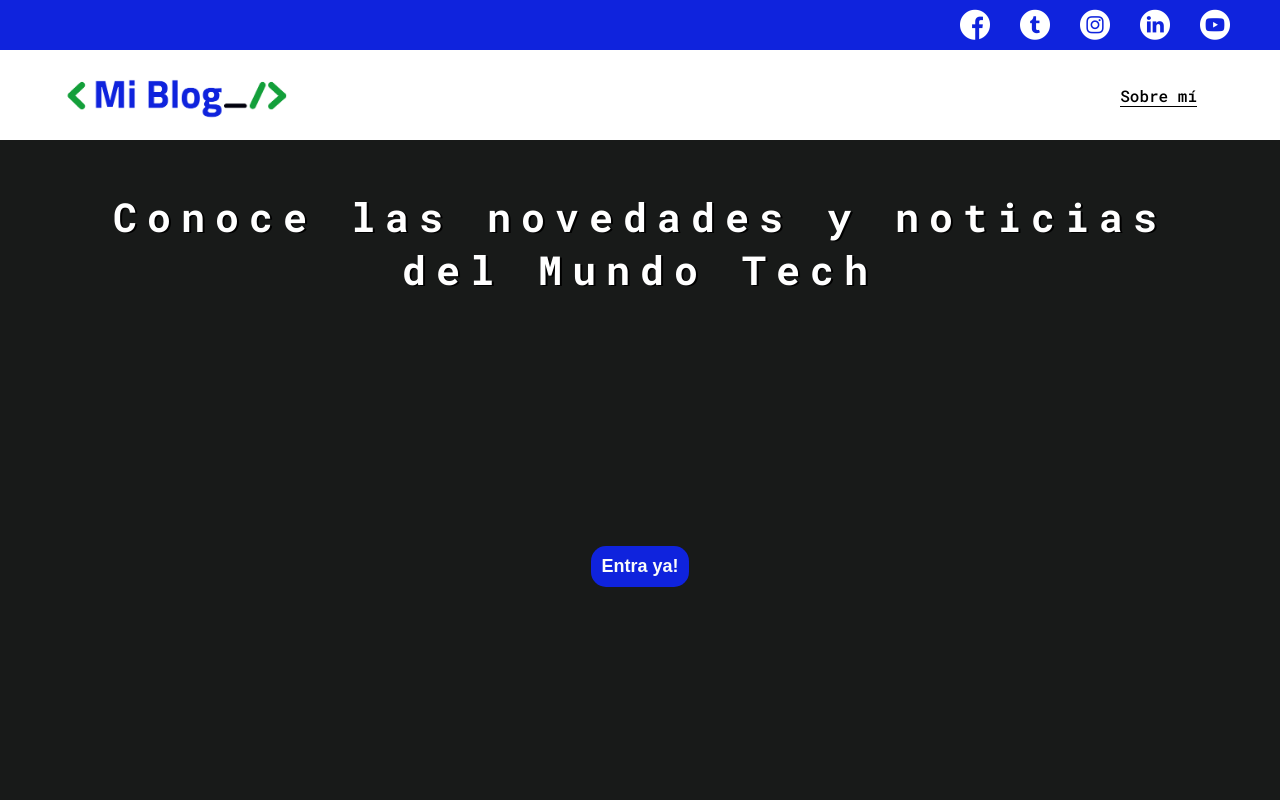
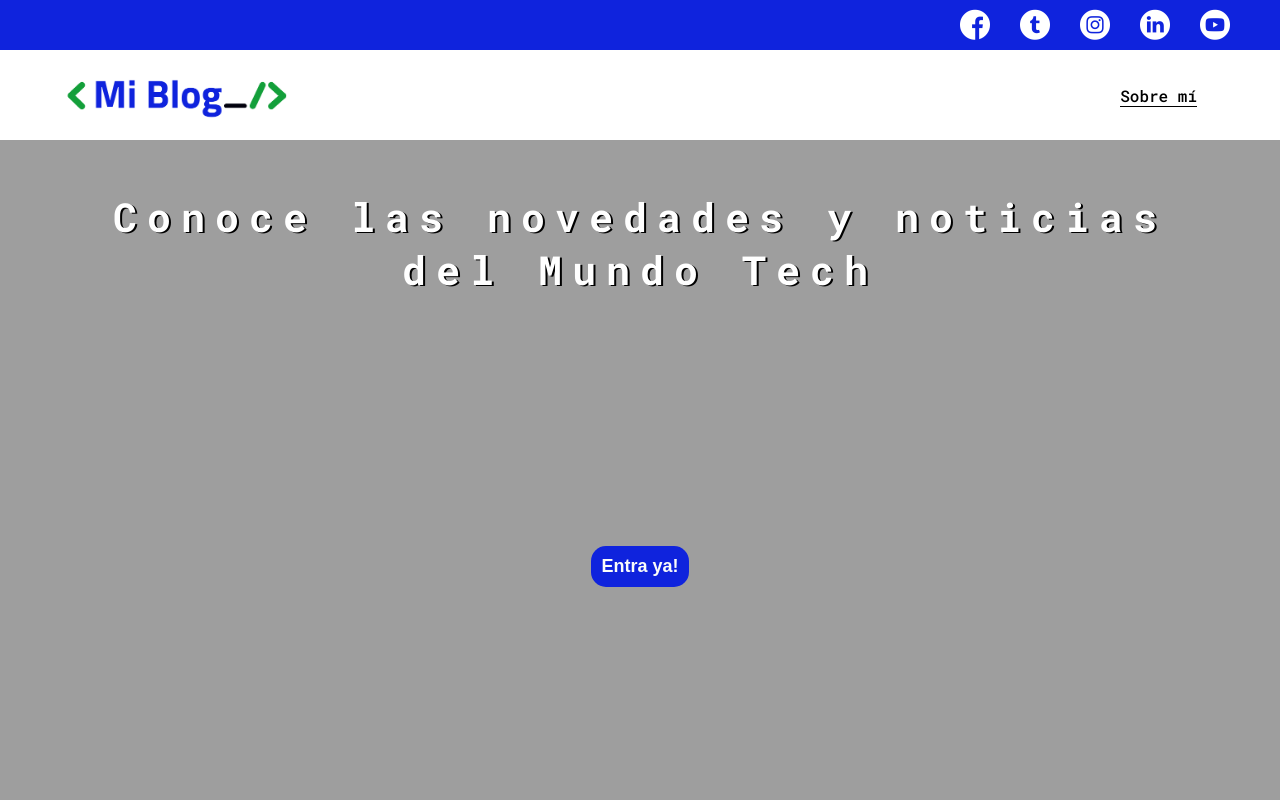
Before and after one commit to AgusDev212/Curso-Pr-ctico-de-Maquetaci-n-en-CSS, a plain HTML site: page index.html in a window 1280 px wide. Drawn offline with Linux system fonts and the light colour scheme; the site is published under a folder, as on GitHub Pages, so addresses that start at the root find nothing.

Commit message:
corrección 3 de ruta fondo de index.html

```diff
--- a/css/index.css
+++ b/css/index.css
@@ -84,7 +84,7 @@ header {
 .main-container {
     width: 100%;
     height: 100%;
-    background-image: url('/assets/img/robot.jpg');
+    background-image: url('../assets/img/robot.jpg');
     background-size: cover;
     background-repeat: no-repeat;
     display: flex;
```
